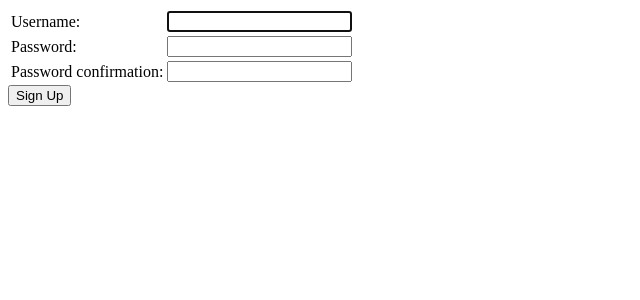
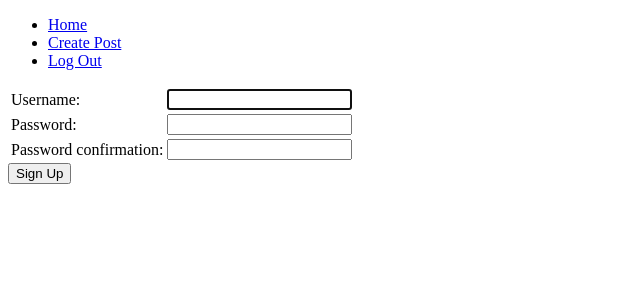
Before and after one commit to nicwl/django-ctf-scrum, a Django app: page /signup/ in a window 1280 px wide. Shown: the top 300 px of the page, without its empty margins (0-640 px from the left). Run offline with Django 3.2, Linux system fonts and the light colour scheme; parts of the project's set-up code (start-up, migrations or seed data) failed here and were passed over.

Commit message:
Can make posts. Can get a flag.

```diff
--- a/ctf/settings.py
+++ b/ctf/settings.py
@@ -101,6 +101,7 @@ AUTH_PASSWORD_VALIDATORS = [
     # },
 ]
 
+LOGIN_REDIRECT_URL = '/'
 
 # Internationalization
 # https://docs.djangoproject.com/en/1.9/topics/i18n/
--- a/ctf/urls.py
+++ b/ctf/urls.py
@@ -25,5 +25,7 @@ urlpatterns = [
     url(r'^login/$', auth_views.login, name="login"),
     url(r'^logout/$', auth_views.logout, {'next_page': '/'}, name="logout"),
     url(r'^signup/$', scrum.views.SignUp.as_view(), name="signup"),
-    url(r'^$', scrum.views.AllPosts.as_view()),
+    url(r'^create_post/$', scrum.views.CreatePost.as_view(), name="create_post"),
+    url(r'^view_post/(\d+)$', scrum.views.ViewPost.as_view(), name="view_post"),
+    url(r'^$', scrum.views.AllPosts.as_view(), name="home"),
 ]
--- a/scrum/templates/post_overview.html
+++ b/scrum/templates/post_overview.html
@@ -1,6 +1,12 @@
 <div class="post">
 	<div class="vote">
 		{% include "vote_button.html" with kind="up" dir=1 %}
+		{{ post.score }}
+		{% if post.score > 10000 %}
+			<span class="flag">
+				flag{v0x-p0pul1}
+			</span>
+		{% endif %}
 		{% include "vote_button.html" with kind="down" dir=-1 %}
 	</div>
 	<h2>{% if post.url %}<a href="{{post.url}}">{{post.title}}</a>{% else %}{{post.title}}{% endif %}</h2>
--- a/scrum/views.py
+++ b/scrum/views.py
@@ -4,16 +4,37 @@ from django.views.generic import View
 from scrum.models import *
 from django.contrib.auth.forms import UserCreationForm
 from django.contrib.auth import authenticate, login
+from forms import *
 
 class AllPosts(View):
 	def get(self, request):
-		return render(request, 'posts.html', {'posts': [{'title': 'No link', 'id': 0}, {'title': 'Link', 'url': 'http://www.google.com', 'id': 1}]})
+		return render(request, 'posts.html', {'posts': Post.objects.all()})
+
+class ViewPost(View):
+	def get(self, request, id):
+		post = Post.objects.get(id=int(id))
+		return render(request, 'post.html', {'post': post})
+
+class CreatePost(View):
+	def get(self, request):
+		form = PostForm()
+		return render(request, 'create_post.html', {'form': form})
+
+	def post(self, request):
+		params = request.POST.copy()
+		params.update({'author': request.user.id})
+		form = PostForm(params)
+		if form.is_valid():
+			post = form.save()
+			return redirect(post.get_view_url())
+		return render(request, 'create_post.html', {'form': form})
+
 
 class Vote(View):
 	def post(self, request):
 		post = request.POST['post']
 		direction = request.POST['direction']
-		Post.objects.get(id=post).vote(request.user, direction)
+		Post.objects.get(id=post).set_vote(request.user, direction)
 		return redirect(request.META['HTTP_REFERER'])
 
 class SignUp(View):
@@ -24,7 +45,7 @@ class SignUp(View):
 	def post(self, request):
 		form = UserCreationForm(request.POST)
 		if form.is_valid():
-			user = form.save()
+			user = form.save(commit=False)
 			if user is not None:
 				user = authenticate(
 					username=form.cleaned_data['username'],
--- a/templates/base.html
+++ b/templates/base.html
@@ -2,6 +2,13 @@
 <html>
 	<head><title>Scrum{% if title %} | {{title}}{% endif %}</title></head>
 	<body>
+		<nav>
+			<ul>
+				<li><a href="{% url 'home' %}">Home</a></li>
+				<li><a href="{% url 'create_post' %}">Create Post</a></li>
+				<li><a href="{% url 'logout' %}">Log Out</a></li>
+			</ul>
+		</nav>
 		{% block content %}
 		{% endblock %}
 	</body>
--- a/templates/registration/login.html
+++ b/templates/registration/login.html
@@ -16,6 +16,7 @@
 {% endif %}
 
 <form method="post" action="{% url 'login' %}">
+{% csrf_token %}
 <table>
 <tr>
     <td>{{ form.username.label_tag }}</td>
```
Also changed, not shown: scrum/forms.py (added, +10 -0 lines), scrum/models.py (+7 -3 lines), scrum/templates/create_post.html (added, +26 -0 lines), scrum/templates/post.html (added, +8 -0 lines), scrum/templates/comment.html (added), 3 other files.
